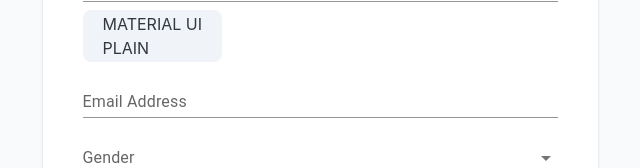
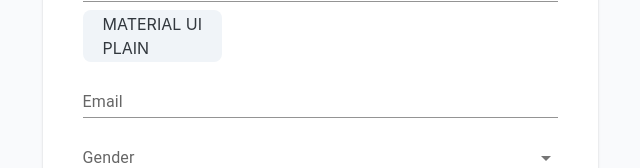
Before and after one commit to jhonpabz/form-component-react-typescript-web, a React (Create React App) app: page / in a window 1280 px wide. Shown: the part 456-624 px from the top of the page, without its empty margins (320-960 px from the left). Built offline with nearby package versions, Linux system fonts and the light colour scheme.

Commit message:
Update form

```diff
--- a/src/components/Forms/FormExamples/index.tsx
+++ b/src/components/Forms/FormExamples/index.tsx
@@ -11,6 +11,7 @@ import { InputSchema } from "./InputSchema";
 import NumberFieldComponent from "../NumberField/NumberFieldComponent";
 import Paper from "@mui/material/Paper";
 import InputStyleComponent from "../InputStyle/InputStyleComponent";
+import EmailFieldComponent from "../EmailField/EmailFieldComponent";
 
 const FormExamples = () => {
   const {
@@ -143,7 +144,7 @@ const FormExamples = () => {
                 parentStateSetter={numberFieldWrapper}
               />
 
-              <TextFieldComponent
+              {/* <TextFieldComponent
                 autoFocus={false}
                 control={control}
                 disabled={false}
@@ -151,6 +152,14 @@ const FormExamples = () => {
                 label="Email Address"
                 name="email"
                 required={true}
+              /> */}
+              <EmailFieldComponent
+                autoFocus={false}
+                control={control}
+                disabled={false}
+                name="email"
+                required={true}
+                type="email"
               />
               <div data-testid="select-element">
                 <DropdownComponent
```
